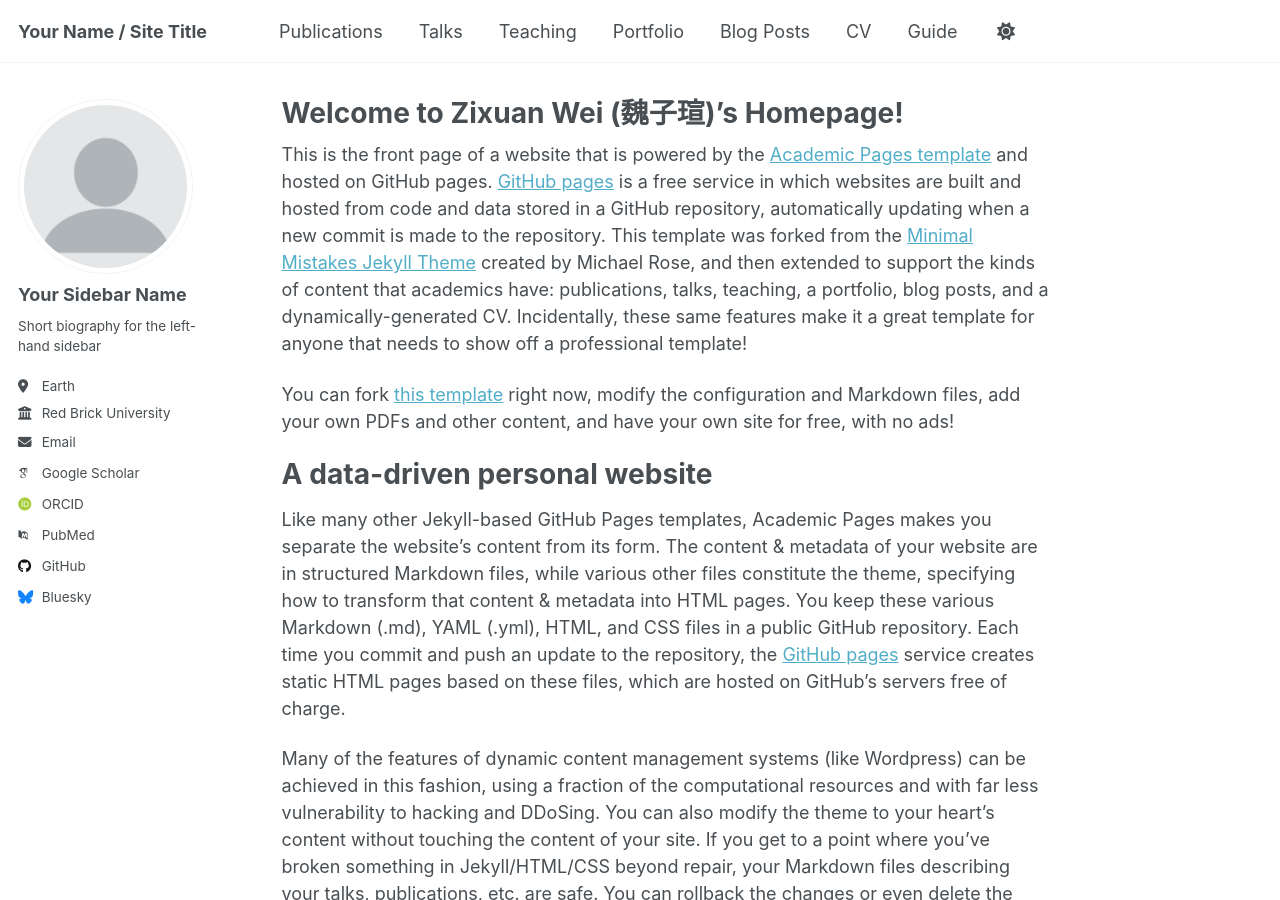
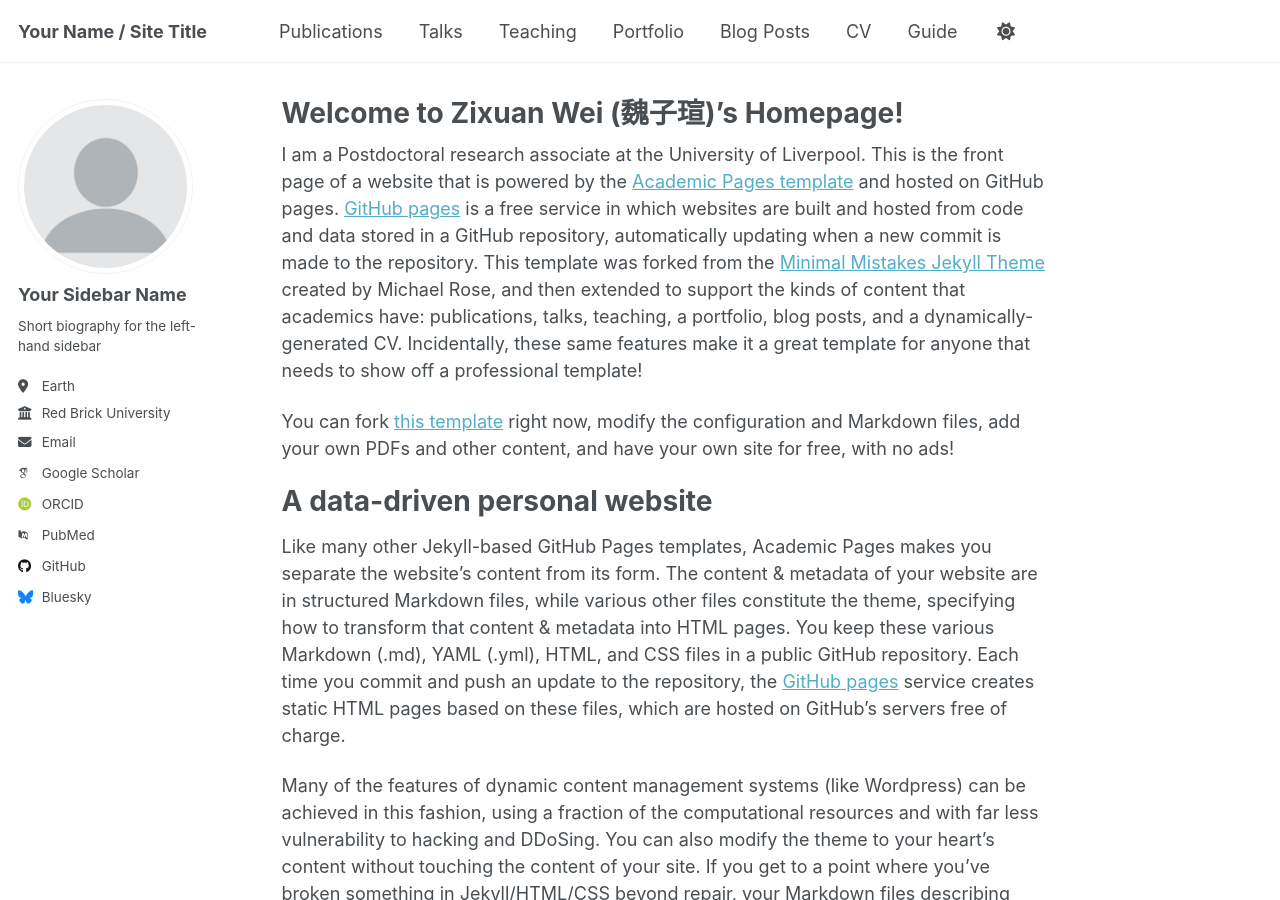
Before and after one commit to Zixuan-Wei/Zixuan-Weii.github.io, a Jekyll site: the page built from _pages/about.md, in a window 1280 px wide and 900 px high. Built offline with Jekyll 4.4.1, drawn with Linux system fonts in a browser that asks for light colours; some web fonts are replaced; a script that is not in the unit is left out.

Commit message:
Update about.md

```diff
--- a/_pages/about.md
+++ b/_pages/about.md
@@ -1,13 +1,13 @@
 ---
 permalink: /
 title: "Welcome to Zixuan Wei (魏子瑄)’s Homepage!"
-author_profile: true
+author_profile: About me
 redirect_from:
   - /about/
   - /about.html
 ---
 
-This is the front page of a website that is powered by the [Academic Pages template](https://github.com/academicpages/academicpages.github.io) and hosted on GitHub pages. [GitHub pages](https://pages.github.com) is a free service in which websites are built and hosted from code and data stored in a GitHub repository, automatically updating when a new commit is made to the repository. This template was forked from the [Minimal Mistakes Jekyll Theme](https://mmistakes.github.io/minimal-mistakes/) created by Michael Rose, and then extended to support the kinds of content that academics have: publications, talks, teaching, a portfolio, blog posts, and a dynamically-generated CV. Incidentally, these same features make it a great template for anyone that needs to show off a professional template!
+I am a Postdoctoral research associate at the University of Liverpool. This is the front page of a website that is powered by the [Academic Pages template](https://github.com/academicpages/academicpages.github.io) and hosted on GitHub pages. [GitHub pages](https://pages.github.com) is a free service in which websites are built and hosted from code and data stored in a GitHub repository, automatically updating when a new commit is made to the repository. This template was forked from the [Minimal Mistakes Jekyll Theme](https://mmistakes.github.io/minimal-mistakes/) created by Michael Rose, and then extended to support the kinds of content that academics have: publications, talks, teaching, a portfolio, blog posts, and a dynamically-generated CV. Incidentally, these same features make it a great template for anyone that needs to show off a professional template!
 
  You can fork [this template](https://github.com/academicpages/academicpages.github.io) right now, modify the configuration and Markdown files, add your own PDFs and other content, and have your own site for free, with no ads!
 
```
